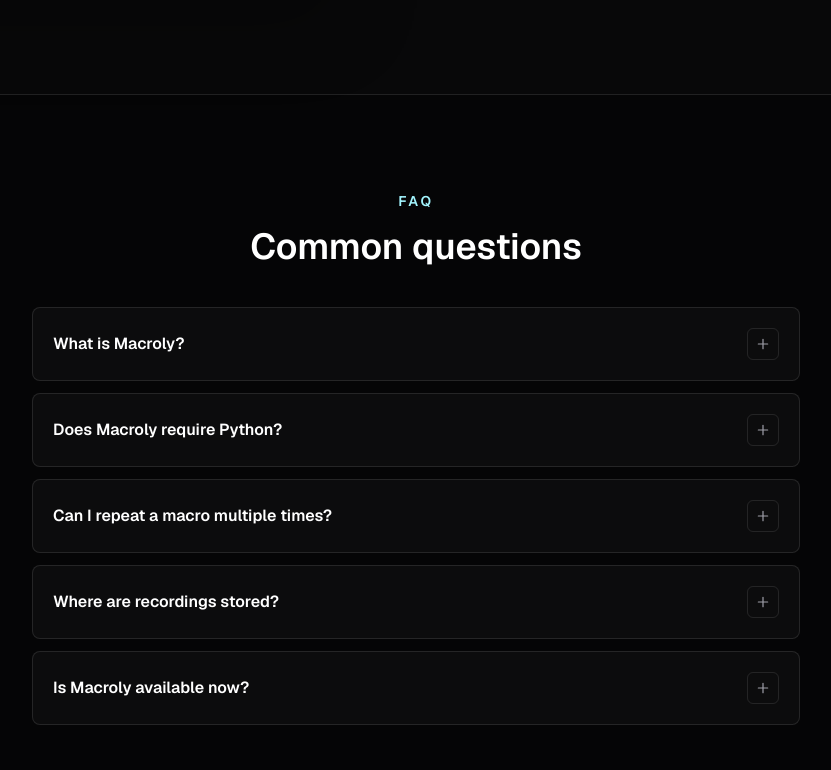
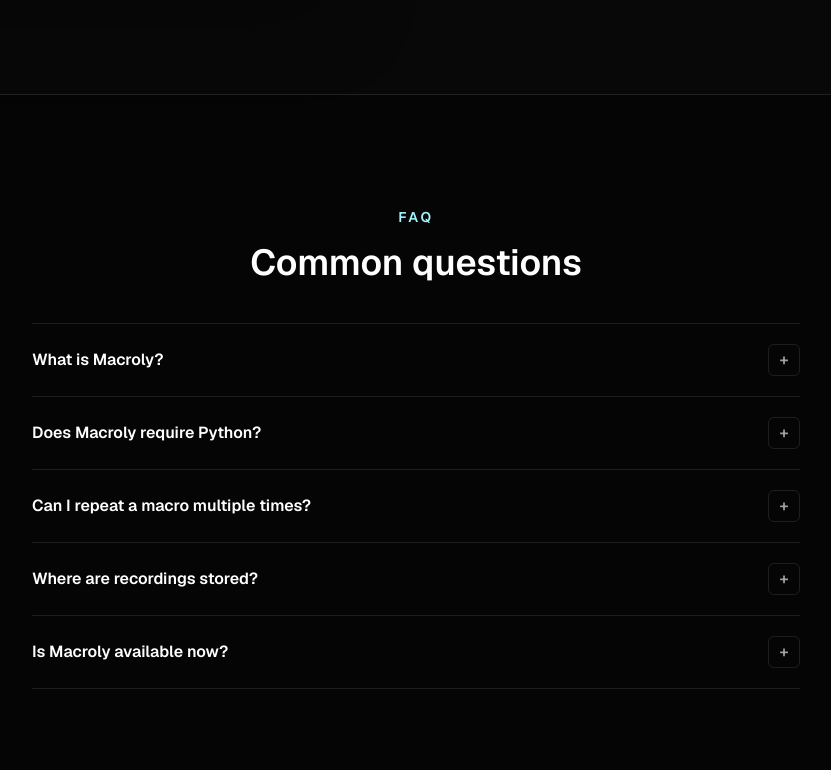
Before and after one commit to bibop28/Macrosty, a Next.js app: page / in a window 1280 px wide. Shown: the part 3010-3780 px from the top of the page, without its empty margins (224-1055 px from the left). Built offline with nearby package versions, Linux system fonts and the light colour scheme.

Commit message:
Refactor FAQ component; implement state management for expandable answers and enhance layout

```diff
--- a/components/FAQ.js
+++ b/components/FAQ.js
@@ -1,3 +1,7 @@
+"use client";
+
+import { useState } from "react";
+
 const faqs = [
   {
     question: "What is Macroly?",
@@ -24,8 +28,10 @@
 ];
 
 export default function FAQ() {
+  const [openIndex, setOpenIndex] = useState(null);
+
   return (
-    <section id="faq" className="px-5 py-24 sm:px-6 lg:px-8">
+    <section id="faq" className="px-5 py-24 sm:px-6 lg:px-8 lg:py-28" data-reveal>
       <div className="mx-auto max-w-3xl">
         <div className="text-center">
           <p className="text-sm font-semibold uppercase tracking-[0.2em] text-cyan-200">
@@ -36,31 +42,44 @@
           </h2>
         </div>
 
-        <div className="mt-10 space-y-3">
-          {faqs.map((faq) => (
-            <details
-              key={faq.question}
-              className="group rounded-lg border border-white/10 bg-white/[0.03] p-5 transition hover:border-white/20"
-            >
-              <summary className="flex cursor-pointer list-none items-center justify-between gap-4 text-left text-base font-semibold text-white">
-                <span>{faq.question}</span>
-                <span className="grid size-8 shrink-0 place-items-center rounded-md border border-white/10 text-zinc-400 transition group-open:rotate-45 group-open:text-cyan-200">
-                  <svg
-                    viewBox="0 0 24 24"
-                    className="size-4"
-                    fill="none"
-                    stroke="currentColor"
-                    strokeWidth="1.8"
-                    strokeLinecap="round"
-                    aria-hidden="true"
-                  >
-                    <path d="M12 5v14M5 12h14" />
-                  </svg>
-                </span>
-              </summary>
-              <p className="mt-4 text-sm leading-6 text-zinc-400">{faq.answer}</p>
-            </details>
-          ))}
+        <div className="mt-10 divide-y divide-white/10 border-y border-white/10">
+          {faqs.map((faq, index) => {
+            const isOpen = openIndex === index;
+            const panelId = `faq-panel-${index}`;
+            const buttonId = `faq-button-${index}`;
+
+            return (
+              <div key={faq.question} className="group">
+                <button
+                  id={buttonId}
+                  type="button"
+                  className="flex w-full items-center justify-between gap-5 py-5 text-left text-base font-semibold text-white transition hover:text-cyan-50"
+                  aria-expanded={isOpen}
+                  aria-controls={panelId}
+                  onClick={() => setOpenIndex(isOpen ? null : index)}
+                >
+                  <span>{faq.question}</span>
+                  <span className="grid size-8 shrink-0 place-items-center rounded-md border border-white/10 text-zinc-400 transition group-hover:border-white/20 group-hover:text-cyan-200">
+                    <span aria-hidden="true">{isOpen ? "-" : "+"}</span>
+                  </span>
+                </button>
+                <div
+                  id={panelId}
+                  role="region"
+                  aria-labelledby={buttonId}
+                  className={`grid transition-[grid-template-rows,opacity] duration-200 ease-out ${
+                    isOpen ? "grid-rows-[1fr] opacity-100" : "grid-rows-[0fr] opacity-0"
+                  }`}
+                >
+                  <div className="overflow-hidden">
+                    <p className="max-w-2xl pb-5 text-sm leading-6 text-zinc-400">
+                      {faq.answer}
+                    </p>
+                  </div>
+                </div>
+              </div>
+            );
+          })}
         </div>
       </div>
     </section>
```
